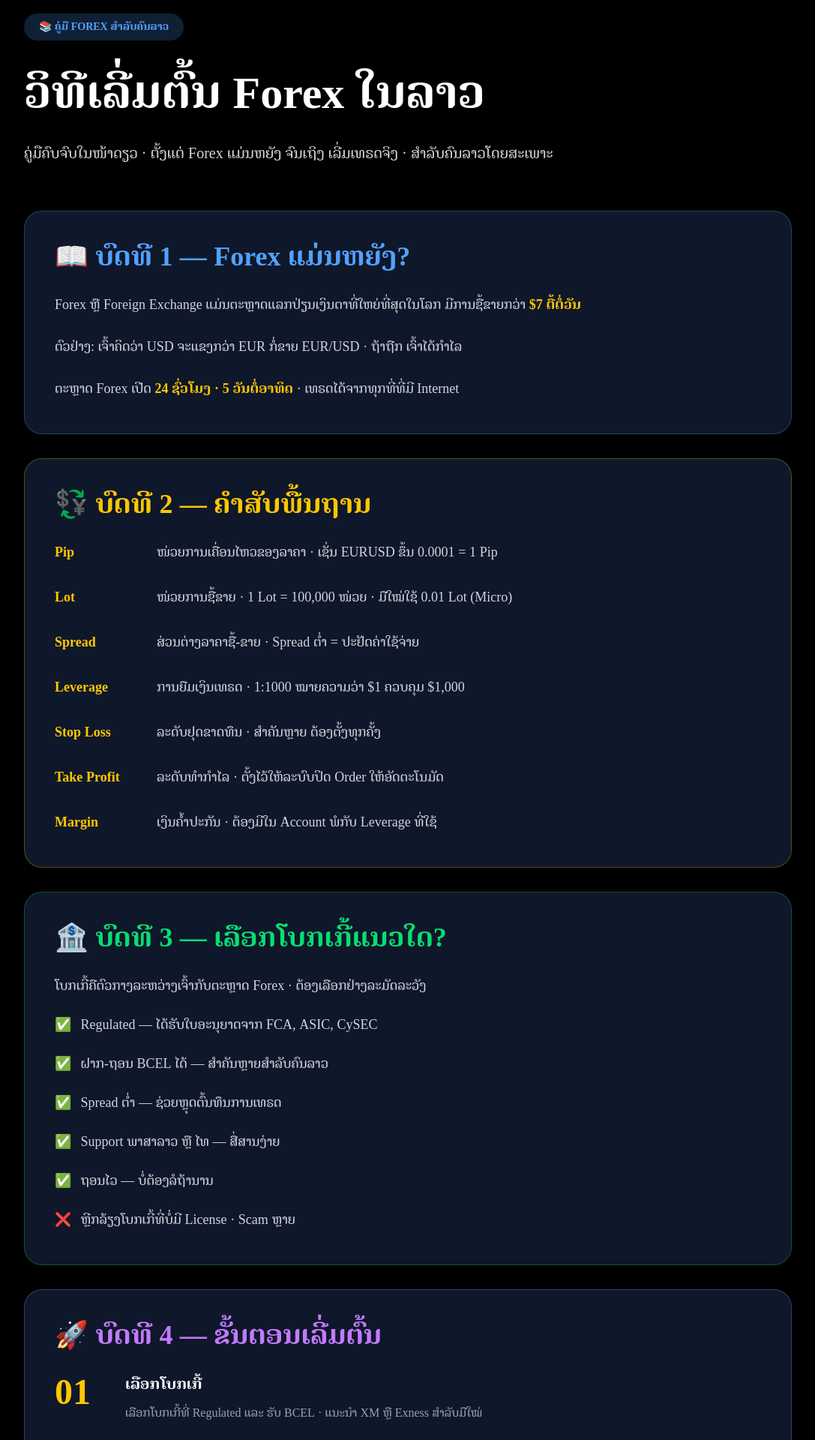
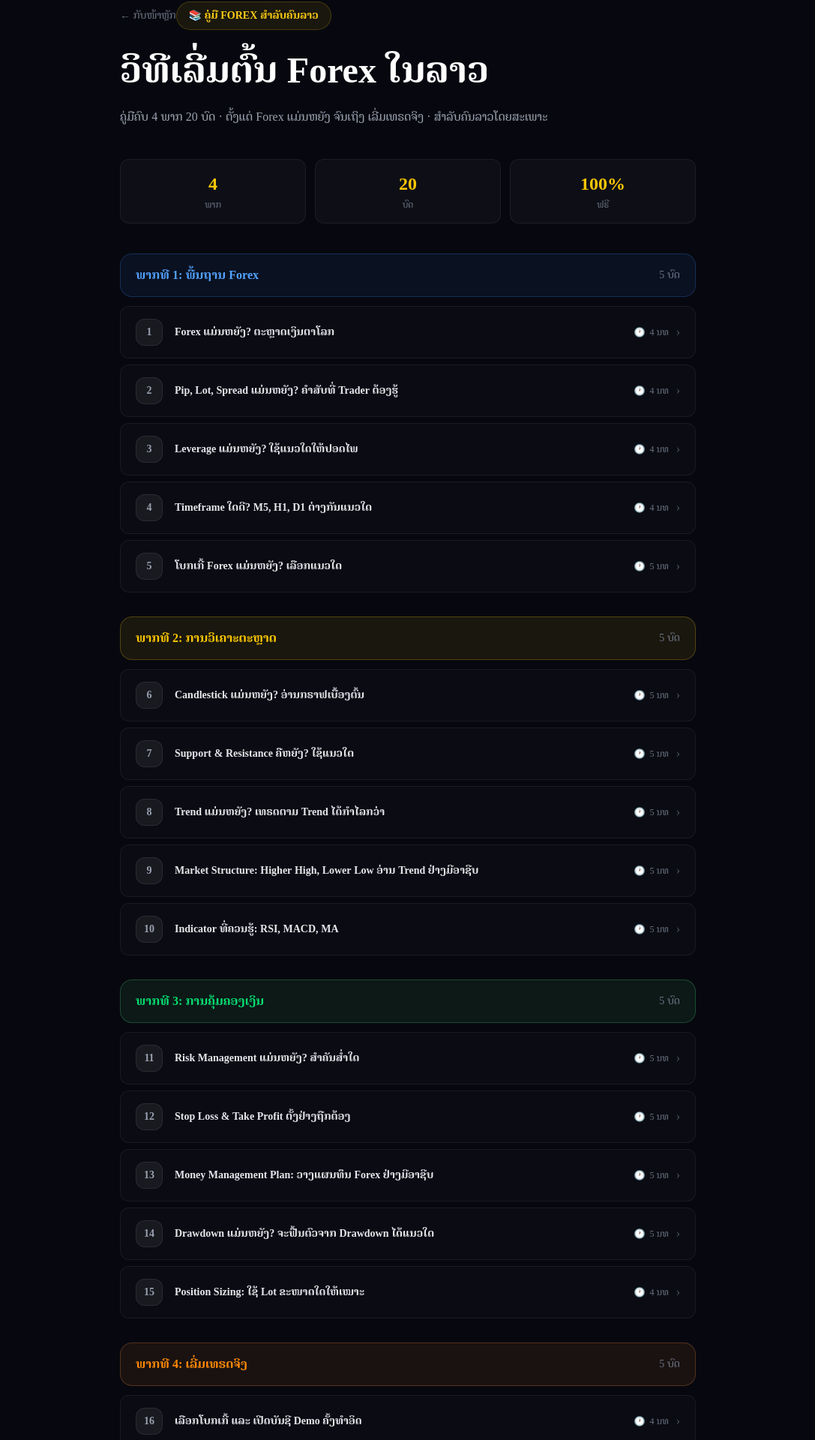
Before and after one commit to Souk161756/lao-forex, a Next.js app: page /blog/how-to-start-forex-laos in a window 1280 px wide. Shown: the part 62-1982 px from the top of the page at 75% size, without its empty margins (96-1183 px from the left). Built offline with nearby package versions, Linux system fonts and the light colour scheme.

Commit message:
redesign guide

```diff
--- a/app/blog/how-to-start-forex-laos/page.tsx
+++ b/app/blog/how-to-start-forex-laos/page.tsx
@@ -1,155 +1,165 @@
 export default function HowToStartForexLaos() {
+  const chapters = [
+    {
+      title: "ພາກທີ 1: ພື້ນຖານ Forex",
+      color: "text-blue-400",
+      bg: "rgba(59,130,246,0.08)",
+      border: "rgba(59,130,246,0.25)",
+      lessons: [
+        { num: 1, title: "Forex ແມ່ນຫຍັງ? ຕະຫຼາດເງິນຕາໂລກ", time: "4 ນທ" },
+        { num: 2, title: "Pip, Lot, Spread ແມ່ນຫຍັງ? ຄໍາສັບທີ່ Trader ຕ້ອງຮູ້", time: "4 ນທ" },
+        { num: 3, title: "Leverage ແມ່ນຫຍັງ? ໃຊ້ແນວໃດໃຫ້ປອດໄພ", time: "4 ນທ" },
+        { num: 4, title: "Timeframe ໃດດີ? M5, H1, D1 ຕ່າງກັນແນວໃດ", time: "4 ນທ" },
+        { num: 5, title: "ໂບກເກີ້ Forex ແມ່ນຫຍັງ? ເລືອກແນວໃດ", time: "5 ນທ" },
+      ],
+    },
+    {
+      title: "ພາກທີ 2: ການວິເຄາະຕະຫຼາດ",
+      color: "text-yellow-400",
+      bg: "rgba(250,204,21,0.08)",
+      border: "rgba(250,204,21,0.25)",
+      lessons: [
+        { num: 6, title: "Candlestick ແມ່ນຫຍັງ? ອ່ານກຣາຟເບື້ອງຕົ້ນ", time: "5 ນທ" },
+        { num: 7, title: "Support & Resistance ຄືຫຍັງ? ໃຊ້ແນວໃດ", time: "5 ນທ" },
+        { num: 8, title: "Trend ແມ່ນຫຍັງ? ເທຣດຕາມ Trend ໄດ້ກໍາໄລກວ່າ", time: "5 ນທ" },
+        { num: 9, title: "Market Structure: Higher High, Lower Low ອ່ານ Trend ຢ່າງມີອາຊີບ", time: "5 ນທ" },
+        { num: 10, title: "Indicator ທີ່ຄວນຮູ້: RSI, MACD, MA", time: "5 ນທ" },
+      ],
+    },
+    {
+      title: "ພາກທີ 3: ການຄຸ້ມຄອງເງິນ",
+      color: "text-green-400",
+      bg: "rgba(74,222,128,0.08)",
+      border: "rgba(74,222,128,0.25)",
+      lessons: [
+        { num: 11, title: "Risk Management ແມ່ນຫຍັງ? ສໍາຄັນສໍ່າໃດ", time: "5 ນທ" },
+        { num: 12, title: "Stop Loss & Take Profit ຕັ້ງຢ່າງຖືກຕ້ອງ", time: "5 ນທ" },
+        { num: 13, title: "Money Management Plan: ວາງແຜນທຶນ Forex ຢ່າງມີອາຊີບ", time: "5 ນທ" },
+        { num: 14, title: "Drawdown ແມ່ນຫຍັງ? ຈະຟື້ນຕົວຈາກ Drawdown ໄດ້ແນວໃດ", time: "5 ນທ" },
+        { num: 15, title: "Position Sizing: ໃຊ້ Lot ຂະໜາດໃດໃຫ້ເໝາະ", time: "4 ນທ" },
+      ],
+    },
+    {
+      title: "ພາກທີ 4: ເລີ່ມເທຣດຈິງ",
+      color: "text-orange-400",
+      bg: "rgba(251,146,60,0.08)",
+      border: "rgba(251,146,60,0.25)",
+      lessons: [
+        { num: 16, title: "ເລືອກໂບກເກີ້ ແລະ ເປີດບັນຊີ Demo ຄັ້ງທຳອິດ", time: "4 ນທ" },
+        { num: 17, title: "ຝາກເງິນ BCEL ເຂົ້າ Forex ໄດ້ແນວໃດ?", time: "4 ນທ" },
+        { num: 18, title: "ວິທີເທຣດ EURUSD ຄັ້ງທຳອິດ ທີ່ຄວນຮູ້", time: "5 ນທ" },
+        { num: 19, title: "Backtesting ແມ່ນຫຍັງ? ທົດສອບ Strategy ກ່ອນໃຊ້ຈິງ", time: "5 ນທ" },
+        { num: 20, title: "Trading Journal: ຈົດບັນທຶກ Trade ເພື່ອປັບປຸງຕົວເອງ", time: "4 ນທ" },
+      ],
+    },
+  ];
+
   return (
-    <main className="bg-black text-white min-h-screen px-6 py-20">
-      <div className="max-w-5xl mx-auto">
+    <main
+      className="min-h-screen text-white px-5 py-16"
+      style={{
+        background: "#07080f",
+        fontFamily: "'Noto Serif Lao', 'Phetsarath OT', serif",
+      }}
+    >
+      <div className="max-w-3xl mx-auto">
+
+        {/* BACK */}
+        <a href="/" className="inline-flex items-center gap-2 text-gray-500 text-sm mb-8 hover:text-yellow-400 transition-colors">
+          ← ກັບໜ້າຫຼັກ
+        </a>
 
         {/* BADGE */}
-        <div className="bg-blue-400/20 text-blue-400 inline-block px-5 py-2 rounded-full text-sm font-black mb-8">
+        <div
+          className="inline-flex items-center gap-2 px-4 py-2 rounded-full text-sm font-bold mb-6"
+          style={{ background: "rgba(250,204,21,0.08)", border: "1px solid rgba(250,204,21,0.2)", color: "#facc15" }}
+        >
           📚 ຄູ່ມື FOREX ສໍາລັບຄົນລາວ
         </div>
 
         {/* TITLE */}
-        <h1 className="text-6xl font-black mb-6 leading-tight">
+        <h1 className="font-black leading-tight mb-4" style={{ fontSize: "clamp(2rem, 6vw, 3rem)" }}>
           ວິທີເລີ່ມຕົ້ນ Forex ໃນລາວ
         </h1>
-
-        <p className="text-gray-300 text-xl leading-10 mb-14">
-          ຄູ່ມືຄົບຈົບໃນໜ້າດຽວ · ຕັ້ງແຕ່ Forex ແມ່ນຫຍັງ ຈົນເຖິງ ເລີ່ມເທຣດຈິງ ·
-          ສໍາລັບຄົນລາວໂດຍສະເພາະ
+        <p className="text-gray-400 text-base mb-10" style={{ lineHeight: "2" }}>
+          ຄູ່ມືຄົບ 4 ພາກ 20 ບົດ · ຕັ້ງແຕ່ Forex ແມ່ນຫຍັງ ຈົນເຖິງ ເລີ່ມເທຣດຈິງ · ສໍາລັບຄົນລາວໂດຍສະເພາະ
         </p>
 
-        {/* SECTION 1 */}
-        <div className="bg-[#0f172a] border border-blue-400/30 rounded-3xl p-10 mb-8">
-          <h2 className="text-4xl font-black mb-6 text-blue-400">
-            📖 ບົດທີ 1 — Forex ແມ່ນຫຍັງ?
-          </h2>
-          <div className="text-gray-300 leading-10 text-lg space-y-4">
-            <p>
-              Forex ຫຼື Foreign Exchange ແມ່ນຕະຫຼາດແລກປ່ຽນເງິນຕາທີ່ໃຫຍ່ທີ່ສຸດໃນໂລກ
-              ມີການຊື້ຂາຍກວ່າ <span className="text-yellow-400 font-black">$7 ຕື້ຕໍ່ວັນ</span>
-            </p>
-            <p>
-              ຕົວຢ່າງ: ເຈົ້າຄິດວ່າ USD ຈະແຂງກວ່າ EUR ກໍ່ຂາຍ EUR/USD ·
-              ຖ້າຖືກ ເຈົ້າໄດ້ກໍາໄລ
-            </p>
-            <p>
-              ຕະຫຼາດ Forex ເປີດ <span className="text-yellow-400 font-black">24 ຊົ່ວໂມງ · 5 ວັນຕໍ່ອາທິດ</span> ·
-              ເທຣດໄດ້ຈາກທຸກທີ່ທີ່ມີ Internet
-            </p>
-          </div>
-        </div>
-
-        {/* SECTION 2 */}
-        <div className="bg-[#0f172a] border border-yellow-400/30 rounded-3xl p-10 mb-8">
-          <h2 className="text-4xl font-black mb-6 text-yellow-400">
-            💱 ບົດທີ 2 — ຄໍາສັບພື້ນຖານ
-          </h2>
-          <div className="space-y-5 text-gray-300 text-lg leading-10">
+        {/* STATS */}
+        <div className="grid grid-cols-3 gap-3 mb-10">
           {[
-              { term: "Pip", desc: "ໜ່ວຍການເຄື່ອນໄຫວຂອງລາຄາ · ເຊັ່ນ EURUSD ຂຶ້ນ 0.0001 = 1 Pip" },
-              { term: "Lot", desc: "ໜ່ວຍການຊື້ຂາຍ · 1 Lot = 100,000 ໜ່ວຍ · ມືໃໝ່ໃຊ້ 0.01 Lot (Micro)" },
-              { term: "Spread", desc: "ສ່ວນຕ່າງລາຄາຊື້-ຂາຍ · Spread ຕໍ່າ = ປະຢັດຄ່າໃຊ້ຈ່າຍ" },
-              { term: "Leverage", desc: "ການຍືມເງິນເທຣດ · 1:1000 ໝາຍຄວາມວ່າ $1 ຄວບຄຸມ $1,000" },
-              { term: "Stop Loss", desc: "ລະດັບຢຸດຂາດທຶນ · ສໍາຄັນຫຼາຍ ຕ້ອງຕັ້ງທຸກຄັ້ງ" },
-              { term: "Take Profit", desc: "ລະດັບທໍາກໍາໄລ · ຕັ້ງໄວ້ໃຫ້ລະບົບປິດ Order ໃຫ້ອັດຕະໂນມັດ" },
-              { term: "Margin", desc: "ເງິນຄໍ້າປະກັນ · ຕ້ອງມີໃນ Account ພໍກັບ Leverage ທີ່ໃຊ້" },
-            ].map((item) => (
-              <div key={item.term} className="flex gap-4 flex-wrap">
-                <span className="text-yellow-400 font-black min-w-[120px]">{item.term}</span>
-                <span className="flex-1">{item.desc}</span>
+            { num: "4", label: "ພາກ" },
+            { num: "20", label: "ບົດ" },
+            { num: "100%", label: "ຟຣີ" },
+          ].map((s) => (
+            <div key={s.num} className="rounded-xl p-4 text-center"
+              style={{ background: "rgba(255,255,255,0.03)", border: "1px solid rgba(255,255,255,0.06)" }}>
+              <div className="text-2xl font-black text-yellow-400">{s.num}</div>
+              <div className="text-xs text-gray-500 mt-1">{s.label}</div>
             </div>
           ))}
         </div>
+
+        {/* CHAPTERS */}
+        <div className="space-y-8">
+          {chapters.map((chapter) => (
+            <div key={chapter.title}>
+              {/* Chapter Header */}
+              <div
+                className="flex items-center justify-between px-5 py-4 rounded-2xl mb-3"
+                style={{ background: chapter.bg, border: `1px solid ${chapter.border}` }}
+              >
+                <span className={`font-black text-base ${chapter.color}`}>{chapter.title}</span>
+                <span className="text-gray-500 text-sm">{chapter.lessons.length} ບົດ</span>
               </div>
 
-        {/* SECTION 3 */}
-        <div className="bg-[#0f172a] border border-green-400/30 rounded-3xl p-10 mb-8">
-          <h2 className="text-4xl font-black mb-6 text-green-400">
-            🏦 ບົດທີ 3 — ເລືອກໂບກເກີ້ແນວໃດ?
-          </h2>
-          <div className="text-gray-300 text-lg leading-10 space-y-3">
-            <p>ໂບກເກີ້ຄືຕົວກາງລະຫວ່າງເຈົ້າກັບຕະຫຼາດ Forex · ຕ້ອງເລືອກຢ່າງລະມັດລະວັງ</p>
-            {[
-              { icon: "✅", text: "Regulated — ໄດ້ຮັບໃບອະນຸຍາດຈາກ FCA, ASIC, CySEC" },
-              { icon: "✅", text: "ຝາກ-ຖອນ BCEL ໄດ້ — ສໍາຄັນຫຼາຍສໍາລັບຄົນລາວ" },
-              { icon: "✅", text: "Spread ຕໍ່າ — ຊ່ວຍຫຼຸດຕົ້ນທຶນການເທຣດ" },
-              { icon: "✅", text: "Support ພາສາລາວ ຫຼື ໄທ — ສື່ສານງ່າຍ" },
-              { icon: "✅", text: "ຖອນໄວ — ບໍ່ຕ້ອງລໍຖ້ານານ" },
-              { icon: "❌", text: "ຫຼີກລ້ຽງໂບກເກີ້ທີ່ບໍ່ມີ License · Scam ຫຼາຍ" },
-            ].map((item) => (
-              <div key={item.text} className="flex gap-3">
-                <span>{item.icon}</span>
-                <span>{item.text}</span>
-              </div>
-            ))}
-          </div>
+              {/* Lessons */}
+              <div className="space-y-2">
+                {chapter.lessons.map((lesson) => (
+                  <div
+                    key={lesson.num}
+                    className="flex items-center gap-4 px-5 py-4 rounded-xl transition-all hover:bg-white/5 cursor-pointer"
+                    style={{ background: "rgba(255,255,255,0.02)", border: "1px solid rgba(255,255,255,0.06)" }}
+                  >
+                    {/* Number */}
+                    <div
+                      className="w-9 h-9 rounded-xl flex items-center justify-center font-black text-sm flex-shrink-0 text-gray-400"
+                      style={{ background: "rgba(255,255,255,0.06)", border: "1px solid rgba(255,255,255,0.08)" }}
+                    >
+                      {lesson.num}
                     </div>
 
-        {/* SECTION 4 */}
-        <div className="bg-[#0f172a] border border-purple-400/30 rounded-3xl p-10 mb-8">
-          <h2 className="text-4xl font-black mb-8 text-purple-400">
-            🚀 ບົດທີ 4 — ຂັ້ນຕອນເລີ່ມຕົ້ນ
-          </h2>
-          <div className="space-y-8">
-            {[
-              { step: "01", title: "ເລືອກໂບກເກີ້", desc: "ເລືອກໂບກເກີ້ທີ່ Regulated ແລະ ຮັບ BCEL · ແນະນໍາ XM ຫຼື Exness ສໍາລັບມືໃໝ່" },
-              { step: "02", title: "ເປີດບັນຊີ Demo", desc: "ຝຶກເທຣດດ້ວຍເງິນທົດລອງກ່ອນ · ບໍ່ມີຄວາມສ່ຽງ · ຝຶກຈົນໝັ້ນໃຈ ຢ່າງໜ້ອຍ 1 ເດືອນ" },
-              { step: "03", title: "ຮຽນພື້ນຖານ", desc: "ຮຽນ Chart, Candlestick, Support & Resistance · ບໍ່ຕ້ອງຮຽນທຸກຢ່າງ ຮຽນທີ່ຈໍາເປັນກ່ອນ" },
-              { step: "04", title: "ຝາກເງິນຈິງ", desc: "ຝາກຜ່ານ BCEL ຫຼື ທະນາຄານລາວ · ເລີ່ມດ້ວຍ $30-$50 ກ່ອນ · ຢ່າໃສ່ຫຼາຍໃນທີ" },
-              { step: "05", title: "ເທຣດ Lot ນ້ອຍ", desc: "ເລີ່ມດ້ວຍ 0.01 Lot · ຕັ້ງ Stop Loss ທຸກຄັ້ງ · ບໍ່ Oversize ບໍ່ວ່າຈະໝັ້ນໃຈສໍ່າໃດ" },
-              { step: "06", title: "ທົບທວນ ແລະ ປັບປຸງ", desc: "ບັນທຶກທຸກ Trade · ຮຽນຈາກຄວາມຜິດພາດ · ປັບ Strategy ຕໍ່ເນື່ອງທຸກເດືອນ" },
-            ].map((item) => (
-              <div key={item.step} className="flex gap-6 items-start">
-                <div className="text-5xl font-black text-yellow-400 min-w-[70px]">{item.step}</div>
-                <div>
-                  <div className="font-black text-xl mb-2">{item.title}</div>
-                  <div className="text-gray-400 leading-8">{item.desc}</div>
+                    {/* Title */}
+                    <div className="flex-1 text-sm font-bold leading-snug text-gray-200">
+                      {lesson.title}
+                    </div>
+
+                    {/* Time + Arrow */}
+                    <div className="flex items-center gap-1.5 text-gray-500 text-xs flex-shrink-0">
+                      <span>🕐</span>
+                      <span>{lesson.time}</span>
+                      <span className="text-gray-600 ml-1 text-base">›</span>
                     </div>
                   </div>
                 ))}
               </div>
             </div>
-
-        {/* SECTION 5 */}
-        <div className="bg-[#0f172a] border border-red-400/30 rounded-3xl p-10 mb-8">
-          <h2 className="text-4xl font-black mb-6 text-red-400">
-            ⚠️ ບົດທີ 5 — ຄວາມສ່ຽງທີ່ຕ້ອງຮູ້
-          </h2>
-          <div className="text-gray-300 text-lg leading-10 space-y-3">
-            <p>❌ ຢ່າໃຊ້ Leverage ສູງໂດຍບໍ່ຮູ້ຈັກ — ອາດສູນເສຍທຸກຢ່າງໃນ 1 Trade</p>
-            <p>❌ ຢ່າ Oversize — ໃຊ້ Lot ໃຫຍ່ເກີນ Capital</p>
-            <p>❌ ຢ່າເທຣດດ້ວຍຄວາມໂລບ — ຕ້ອງ ມີ Plan ຊັດເຈນ</p>
-            <p>❌ ຢ່າໃສ່ເງິນທີ່ຕ້ອງການໃຊ້ — ໃສ່ສະເພາະເງິນທີ່ຍອມສູນໄດ້</p>
-            <p>✅ ສະເໝີຕັ້ງ Stop Loss · ຄຸ້ມຄອງ Risk ກ່ອນຄິດກໍາໄລ</p>
-          </div>
-        </div>
-
-        {/* SECTION 6 */}
-        <div className="bg-[#0f172a] border border-cyan-400/30 rounded-3xl p-10 mb-12">
-          <h2 className="text-4xl font-black mb-6 text-cyan-400">
-            💡 ບົດທີ 6 — Tips ສໍາລັບມືໃໝ່
-          </h2>
-          <div className="text-gray-300 text-lg leading-10 space-y-3">
-            <p>🎯 ເລີ່ມດ້ວຍ 1-2 Currency Pair ເທົ່ານັ້ນ · EURUSD ຫຼື XAUUSD</p>
-            <p>🎯 ເທຣດຕາມ Trend · "Trend is your friend"</p>
-            <p>🎯 ຮຽນ Price Action ກ່ອນ Indicator</p>
-            <p>🎯 ຈົດບັນທຶກທຸກ Trade — ກໍາໄລ ແລະ ຂາດທຶນ</p>
-            <p>🎯 ໃຊ້ Demo ຢ່າງໜ້ອຍ 1-3 ເດືອນກ່ອນໃຊ້ເງິນຈິງ</p>
-            <p>🎯 ຢ່າ Copy Trade ໂດຍບໍ່ຮຽນຮູ້ — ຕ້ອງຮູ້ວ່າ ທໍາໄມ ຈຶ່ງຊື້/ຂາຍ</p>
-          </div>
+          ))}
         </div>
 
         {/* CTA */}
+        <div className="mt-12 space-y-3">
           <a
             href="/#brokers"
-          className="block bg-yellow-400 hover:bg-yellow-300 transition text-black text-center py-5 rounded-2xl font-black text-xl mb-4"
+            className="block text-center py-4 rounded-2xl font-black text-black text-lg transition-all hover:scale-[1.02]"
+            style={{ background: "linear-gradient(135deg, #facc15, #f97316)", boxShadow: "0 12px 40px rgba(250,204,21,0.2)" }}
           >
             🚀 ເລືອກໂບກເກີ້ທີ່ດີທີ່ສຸດ
           </a>
-
-        <p className="text-center text-gray-600 text-sm mt-4">
+          <p className="text-center text-gray-600 text-xs">
             ⚠️ Forex ມີຄວາມສ່ຽງສູງ · ລົງທຶນສະເພາະເງິນທີ່ຍອມສູນໄດ້
           </p>
+        </div>
 
       </div>
     </main>
```
Lines whose indentation alone changed are shown as unchanged.
